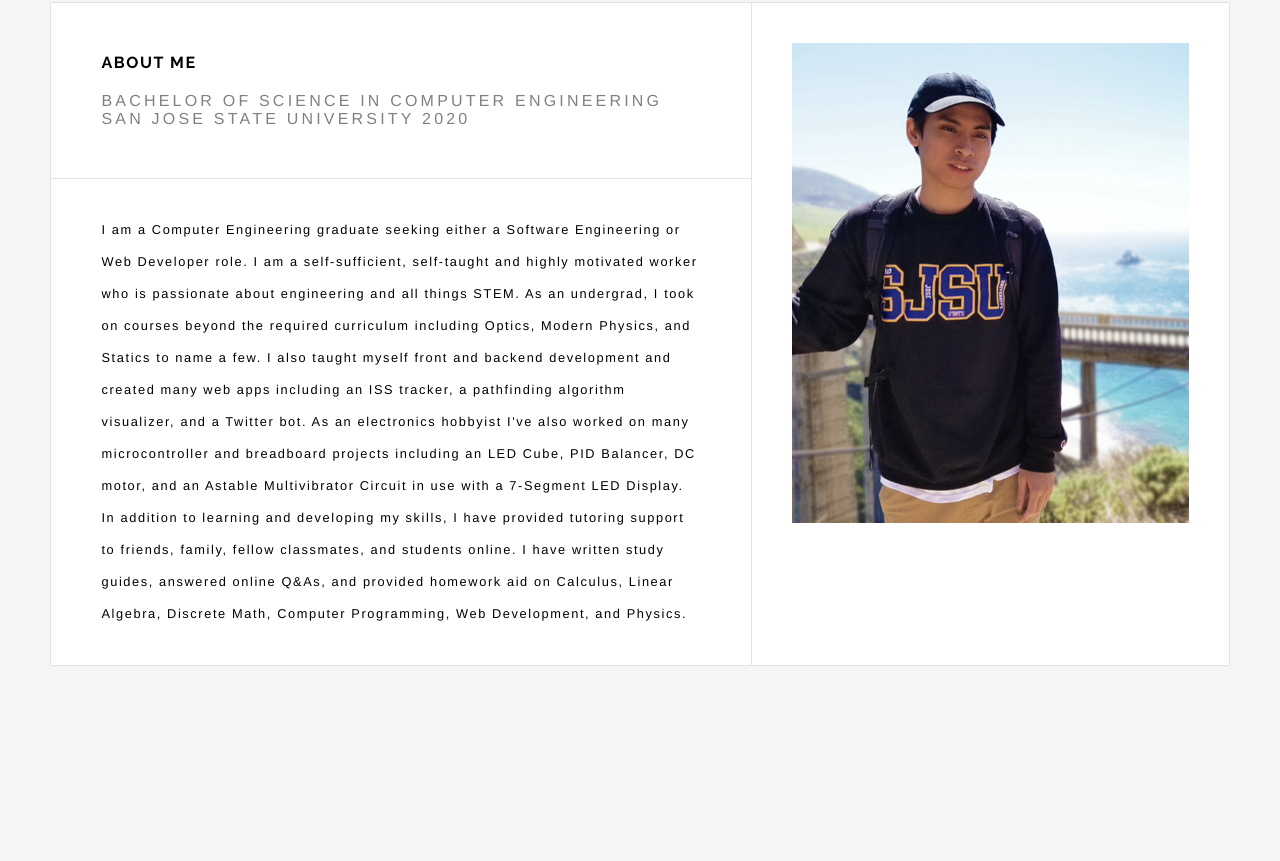
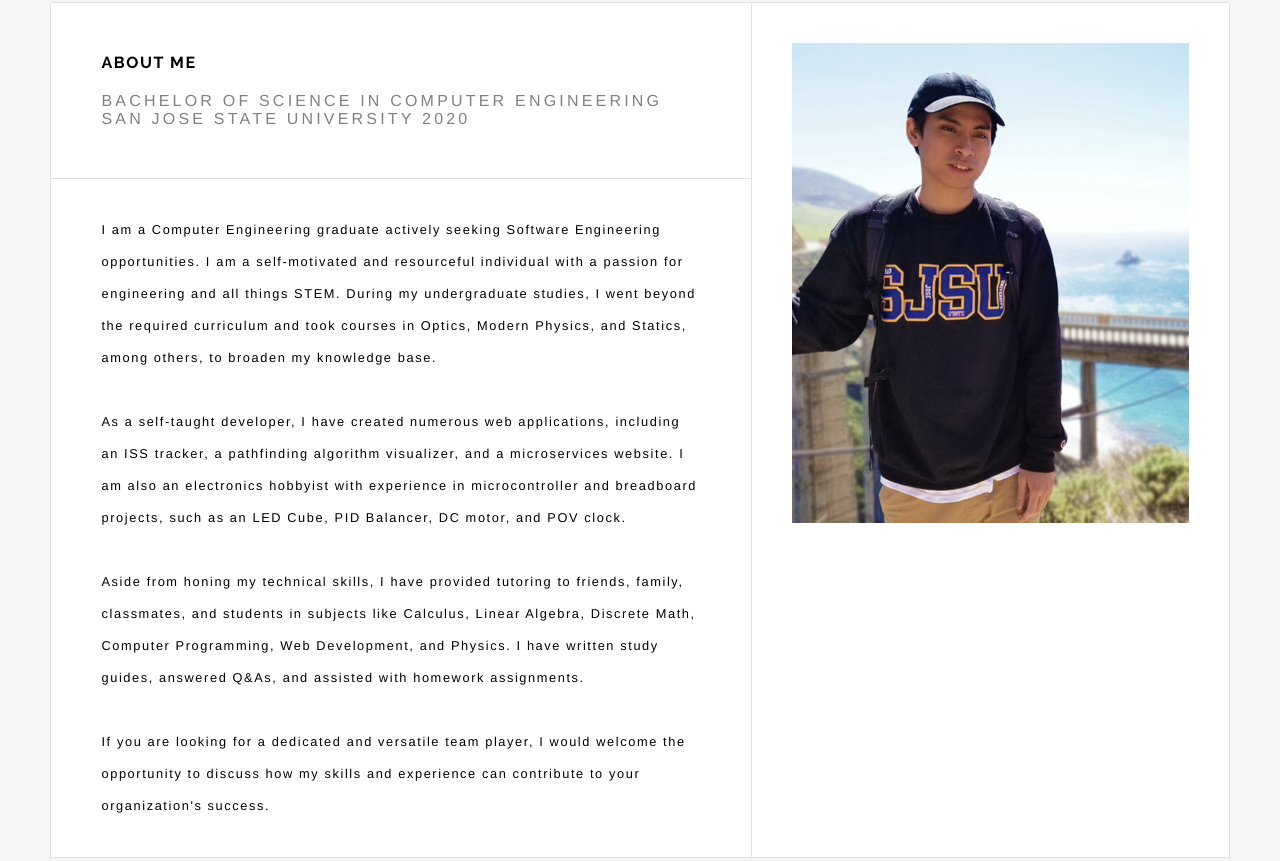
Before and after one commit to jasper-favis/portfolio-site-2, a plain HTML site: page index.html in a window 1280 px wide. Shown: the part 451-1312 px from the top of the page. Drawn offline with nearby package versions, Linux system fonts and the light colour scheme; a web font is replaced by a local one.

Commit message:
Updated bio

```diff
--- a/index.html
+++ b/index.html
@@ -53,17 +53,16 @@
           <p>Bachelor of Science in Computer Engineering <br>San Jose State University 2020</p>
         </div>
         <p>
-          I am a Computer Engineering graduate seeking either a Software Engineering or Web Developer role. I am
-          a self-sufficient, self-taught and highly motivated worker who is passionate about engineering
-          and all things STEM. As an undergrad, I took on courses beyond the required curriculum including Optics,
-          Modern Physics, and Statics to name a few. I also taught myself front and backend development and
-          created many web apps including an ISS tracker, a pathfinding algorithm visualizer, and a Twitter bot.
-          As an electronics hobbyist I've also worked on many microcontroller and breadboard projects including
-          an LED Cube, PID Balancer, DC motor, and an Astable Multivibrator Circuit in use with a 7-Segment LED
-          Display. In addition to learning and developing my skills, I have provided tutoring support to friends,
-          family, fellow classmates, and students online. I have written study guides, answered online Q&As, and
-          provided homework aid on Calculus, Linear Algebra, Discrete Math, Computer Programming, Web Development,
-          and Physics.
+          I am a Computer Engineering graduate actively seeking Software Engineering opportunities. I am a self-motivated and resourceful individual with a passion for engineering and all things STEM. During my undergraduate studies, I went beyond the required curriculum and took courses in Optics, Modern Physics, and Statics, among others, to broaden my knowledge base.
+          <br>
+          <br>
+          As a self-taught developer, I have created numerous web applications, including an ISS tracker, a pathfinding algorithm visualizer, and a microservices website. I am also an electronics hobbyist with experience in microcontroller and breadboard projects, such as an LED Cube, PID Balancer, DC motor, and POV clock.
+          <br>
+          <br>
+          Aside from honing my technical skills, I have provided tutoring to friends, family, classmates, and students in subjects like Calculus, Linear Algebra, Discrete Math, Computer Programming, Web Development, and Physics. I have written study guides, answered Q&As, and assisted with homework assignments.
+          <br>
+          <br>
+          If you are looking for a dedicated and versatile team player, I would welcome the opportunity to discuss how my skills and experience can contribute to your organization's success.
         </p>
       </div>
       <div class="about-photo">
```
